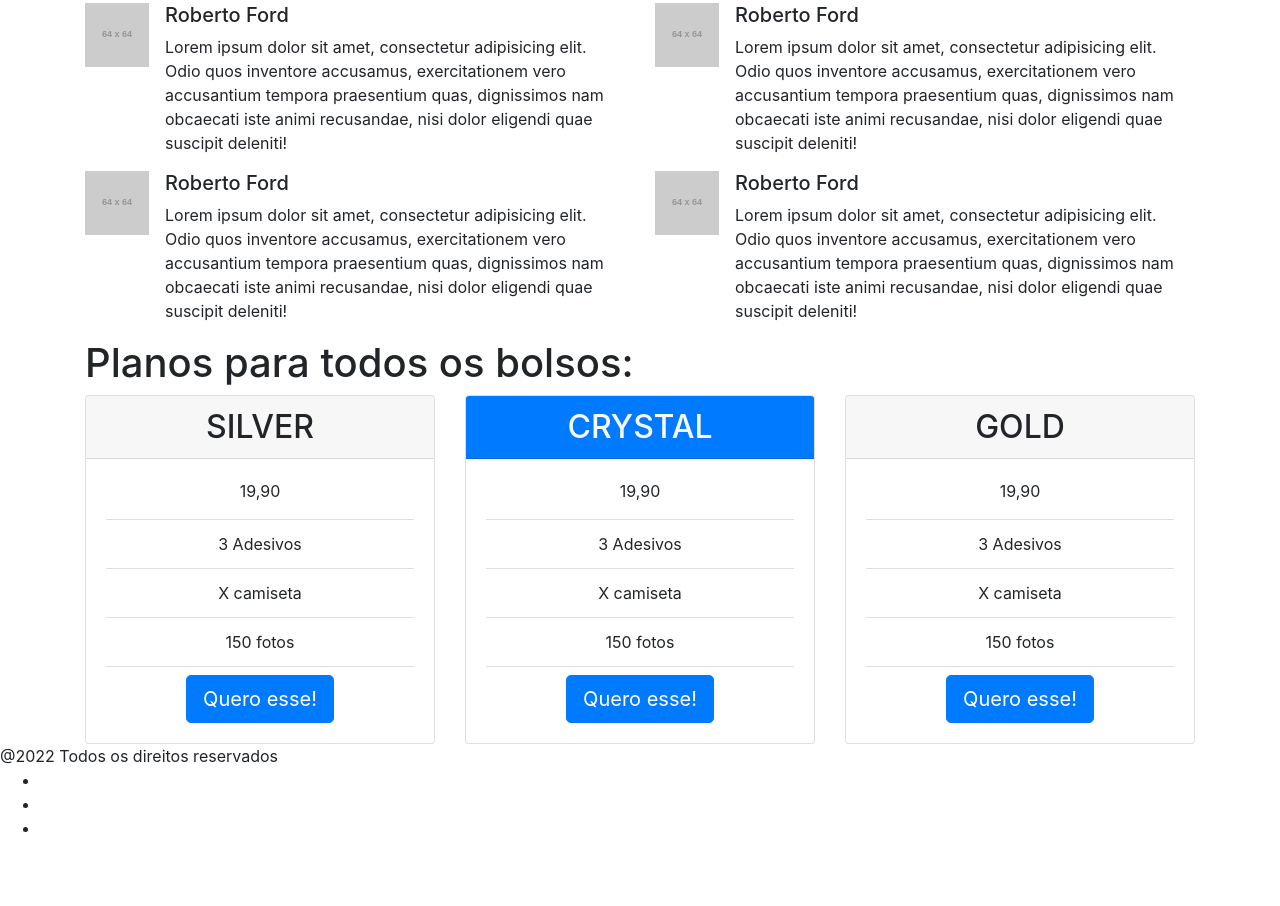
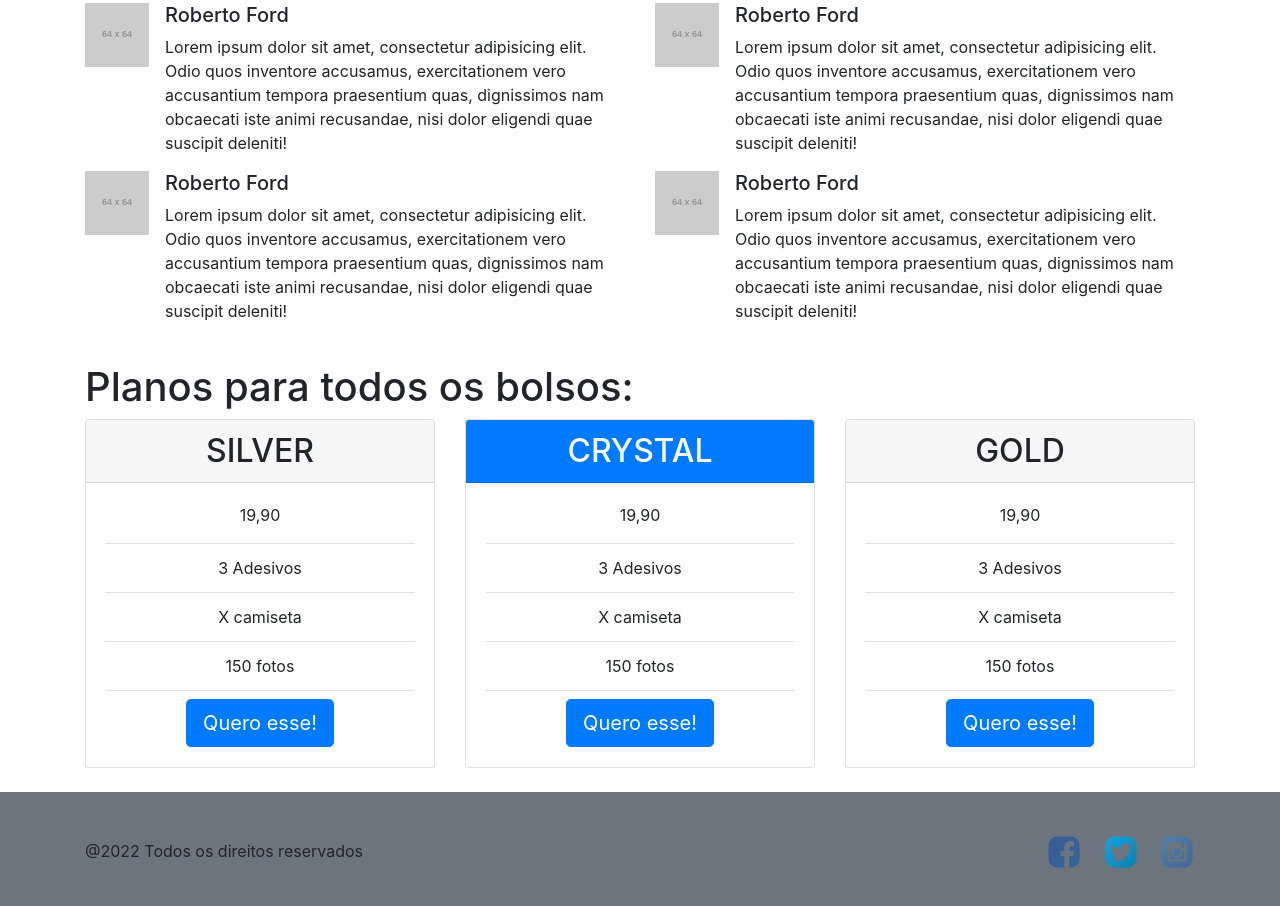
Before and after one commit to dralv/AprendendoBootstrap, a plain HTML site: page index.html in a window 1280 px wide. Shown: the part 1446-2352 px from the top of the page. Before the commit the page ends 2302 px from the top, so only its background shows below. Drawn offline with Linux system fonts and the light colour scheme; placeholder pictures from the web are drawn by us.

Commit message:
Finalizando a pagina

```diff
--- a/css/better-tema.css
+++ b/css/better-tema.css
@@ -5,3 +5,29 @@
   background-position: center;
   color: #fff;
 }
+
+.social a{
+  display: block;
+  width: 36px;
+  height: 36px;
+  text-indent: -9999px;
+}
+
+.social li{
+  display: inline-block;
+  margin-left: 1em;
+}
+
+.social a[href='http://facebook.com/betterimages']{
+  background: url(../img/icone-face.png);
+  background-size:36px 36px
+}
+
+.social	a[href='http://twitter.com/betterimages']	{
+  background:	url(../img/icone-twitter.png);
+  background-size:	36px	36px
+}
+.social	a[href='http://instagram.com/betterimages']	{
+  background:	url(../img/icone-insta.png);
+  background-size:	36px	36px
+}
--- a/index.html
+++ b/index.html
@@ -207,7 +207,7 @@
           </div>
         </section>
         </div>
-        <section class="container planos">
+        <section class="container planos py-4">
           <h1>Planos para todos os bolsos:</h1>
           <div class="row">
             <div class="col-md-4">
@@ -255,13 +255,16 @@
           </div>
         </section>
     </main>
-    <footer>
-      <span>@2022 Todos os direitos reservados</span>
-      <ul>
-        <li><a href=""></a></li>
-        <li><a href=""></a></li>
-        <li><a href=""></a></li>
-      </ul>
+    <footer class="bg-secondary py-4">
+      <div class="container d-flex justify-content-between align-items-center">
+
+        <span>@2022 Todos os direitos reservados</span>
+        <ul class="social">
+          <li><a  class="text-hide"href="http://facebook.com/betterimages">Facebook</a></li>
+          <li><a  class="text-hide"href="http://twitter.com/betterimages">Twitte</a></li>
+          <li><a  class="text-hide"href="http://instagram.com/betterimages">Instagram</a></li>
+        </ul>
+      </div>
     </footer>
     <script src="js/jquery.js"></script>
     <script src="js/bootstrap.min.js"></script>
```
